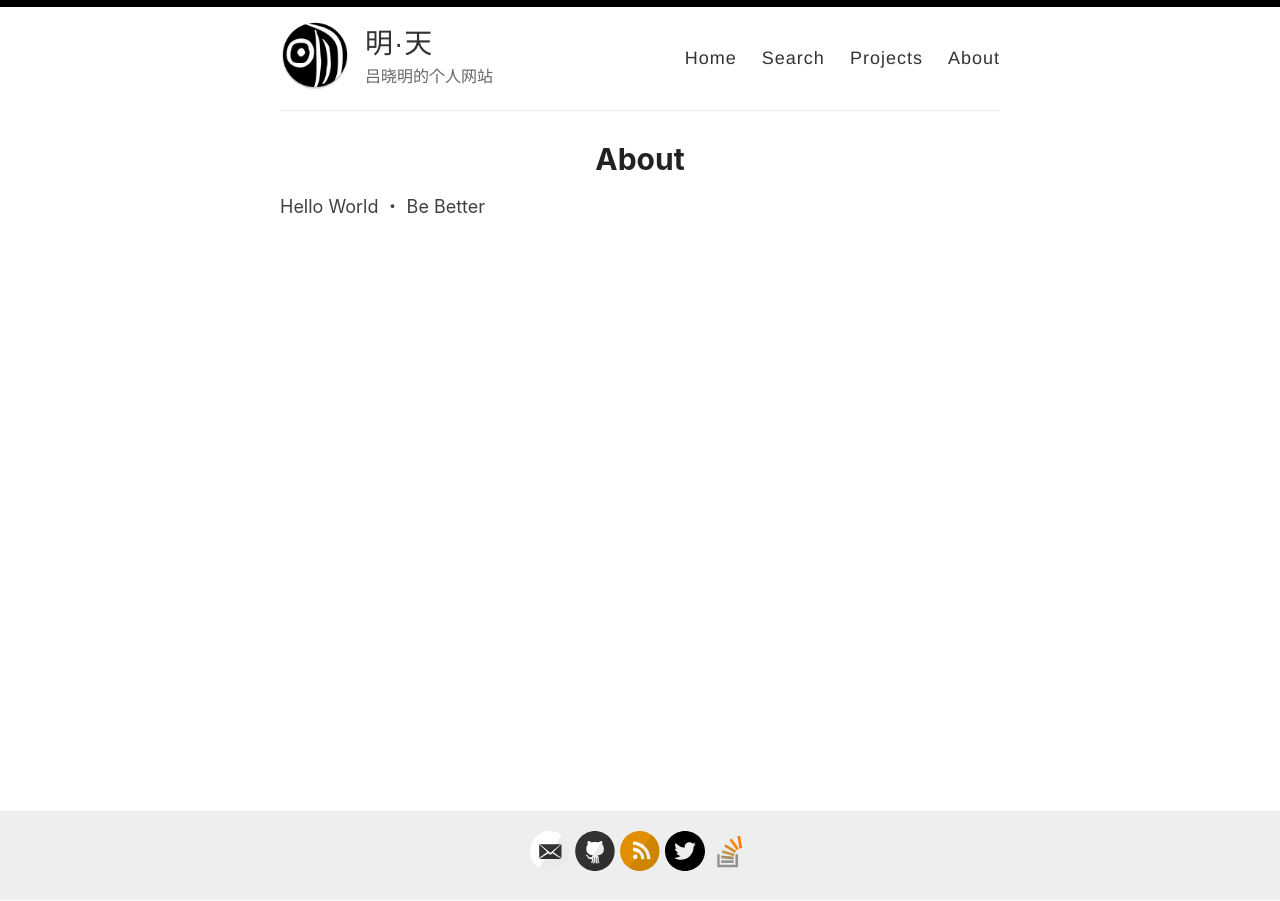
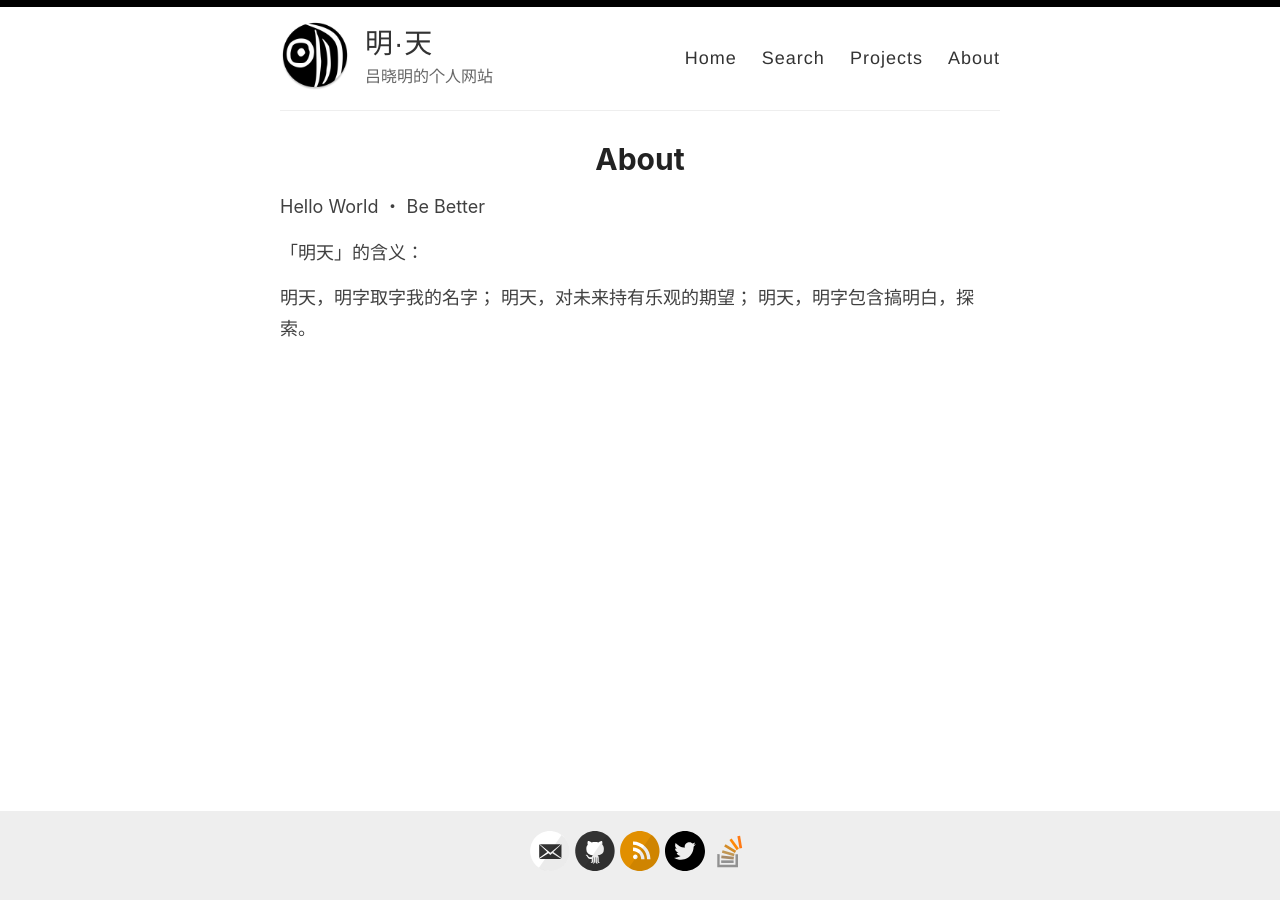
Before and after one commit to xiaominglui/xiaominglui.github.com, a Jekyll site: the page built from _pages/about.md, in a window 1280 px wide. Built offline with Jekyll 4.4.1, drawn with Linux system fonts in a browser that asks for light colours.

Commit message:
Update about.md

```diff
--- a/_pages/about.md
+++ b/_pages/about.md
@@ -5,3 +5,9 @@ permalink: /about/
 ---
 
 Hello World ・ Be Better
+
+「明天」的含义：
+
+明天，明字取字我的名字；
+明天，对未来持有乐观的期望；
+明天，明字包含搞明白，探索。
```
